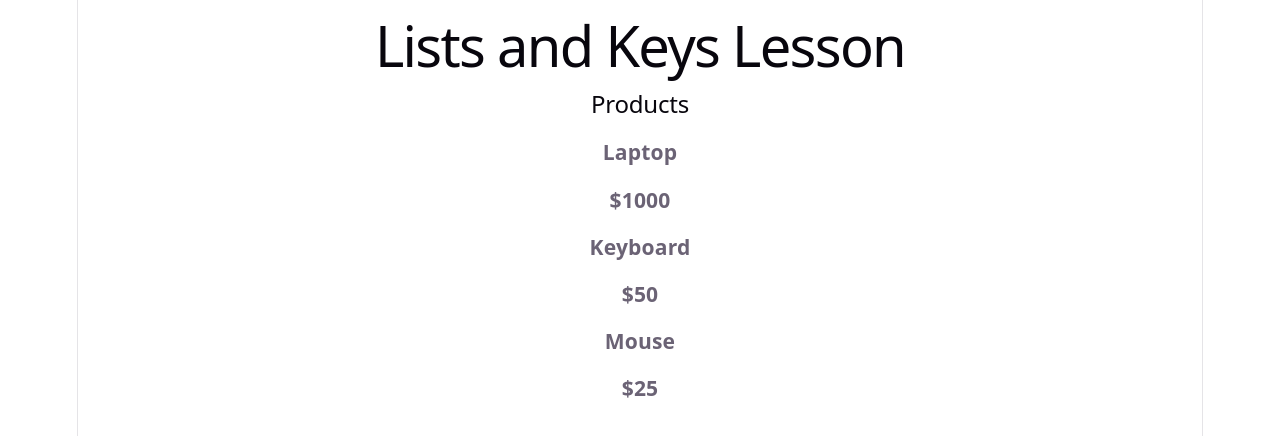
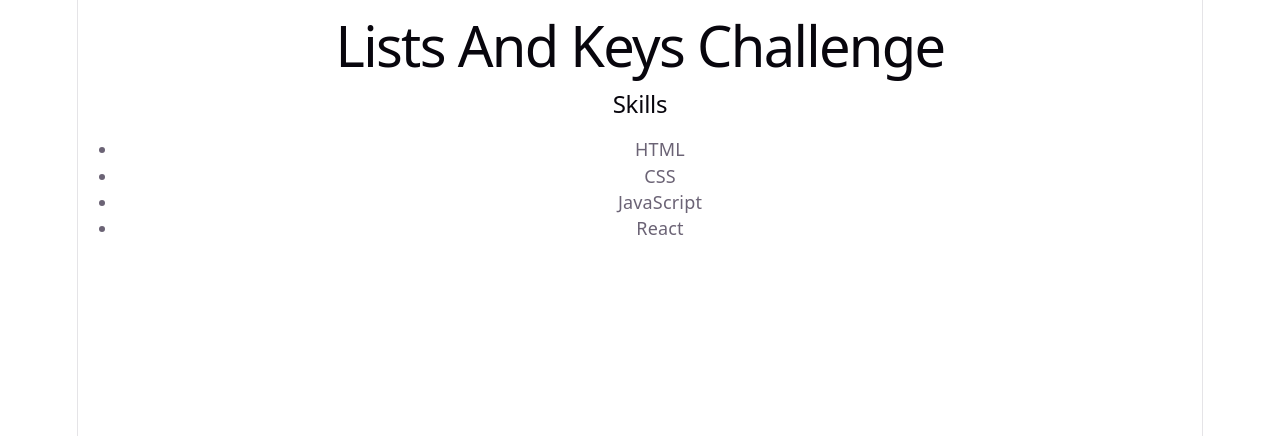
Before and after one commit to HaithamAbuDraz/react-learning-journey, a React (Vite) app: page / in a window 1280 px wide. Shown: the top 436 px of the page. Built offline with nearby package versions, Linux system fonts and the light colour scheme.

Commit message:
Update App to render ListsAndKeysChallenge component

```diff
--- a/src/App.jsx
+++ b/src/App.jsx
@@ -1,10 +1,10 @@
-import ListsAndKeysLesson from './lessons/07-lists-and-keys/ListsAndKeysLesson';
+import ListsAndKeysChallenge from './challenges/07-lists-and-keys/ListsAndKeysChallenge';
 import './App.css';
 
 function App() {
   return (
     <div>
-      <ListsAndKeysLesson />
+      <ListsAndKeysChallenge />
     </div>
   );
 }
```
